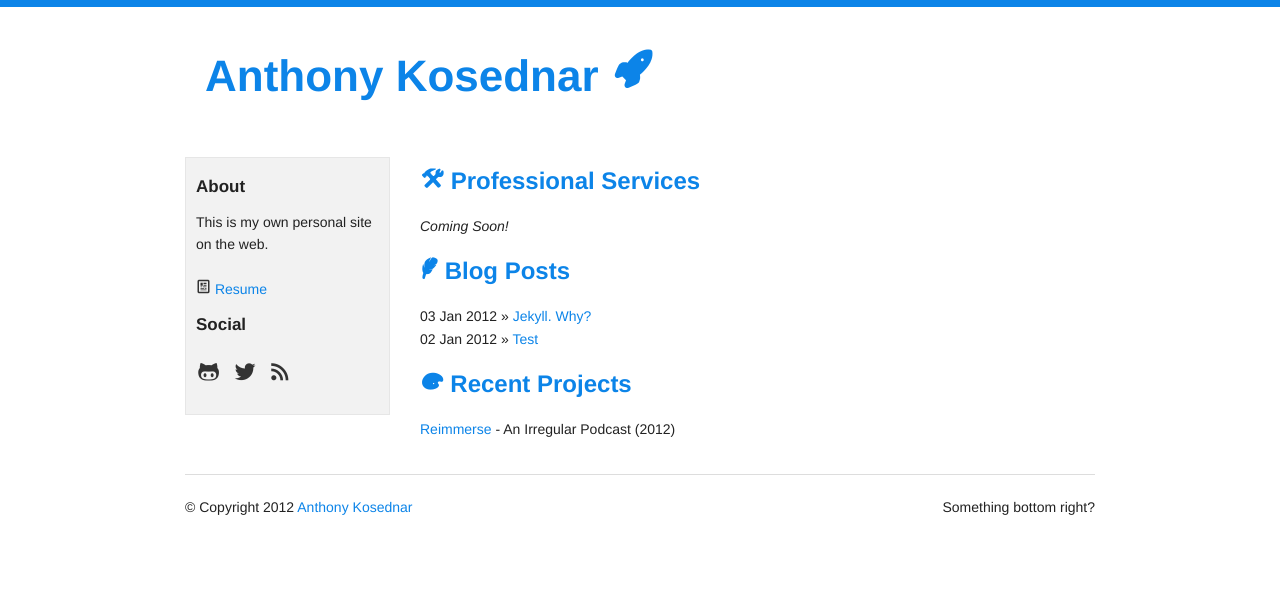
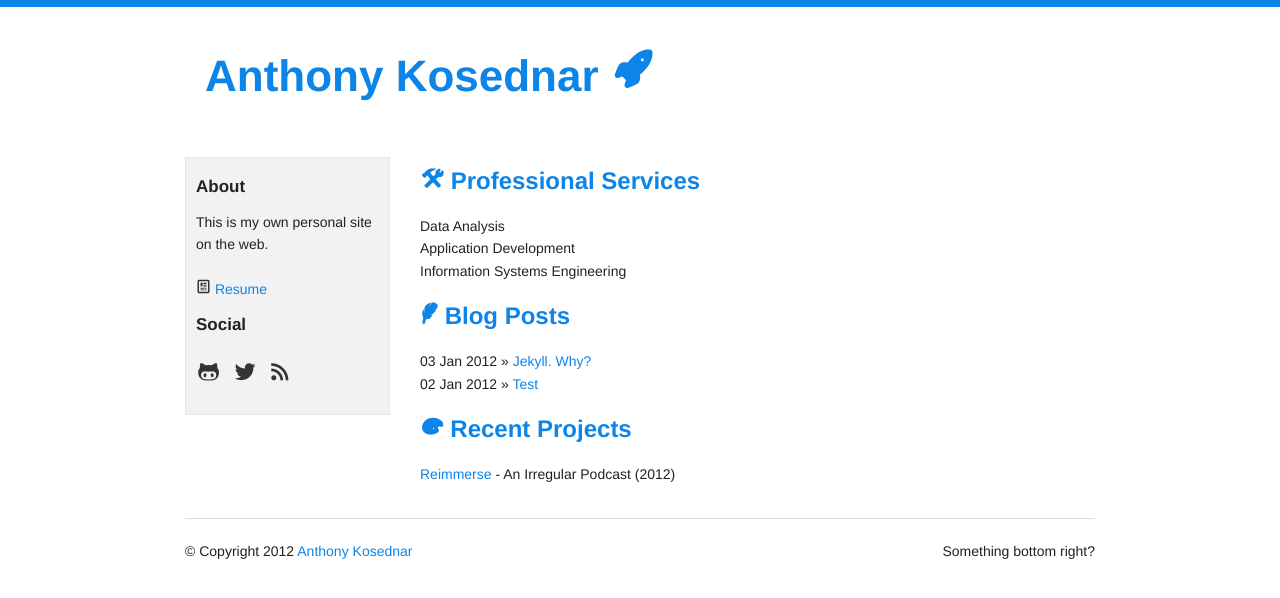
Before and after one commit to akosednar/akosednar.github.com, a Jekyll site: the page built from index.html, in a window 1280 px wide. Shown: the top 598 px of the page. Built offline with Jekyll 4.4.1, drawn with Linux system fonts in a browser that asks for light colours.

Commit message:
Updated professional services and projects

```diff
--- a/index.html
+++ b/index.html
@@ -7,7 +7,9 @@ title: Home
          <div class="twelve columns">
        		<h2><span class="icon">&#9874;</span> Professional Services</h2>
         	<ul class="posts">
-        		<li><i>Coming Soon!</i></li>
+        		<li>Data Analysis</li>
+        		<li>Application Development</li>
+        		<li>Information Systems Engineering</li>
         	</ul>
         </div>
 
@@ -23,7 +25,7 @@ title: Home
          <div class="twelve columns">
        		<h2><span class="icon">&#127912;</span> Recent Projects</h2>
         	<ul class="posts">
-        		<li><a href="http://reimmer.se">Reimmerse</a> - <span>An Irregular Podcast</span> (2012)</li>
+        		<li><a href="http://reimmer.se" target="_blank">Reimmerse</a> - <span>An Irregular Podcast</span> (2012)</li>
         	</ul>
         </div>
 
```
